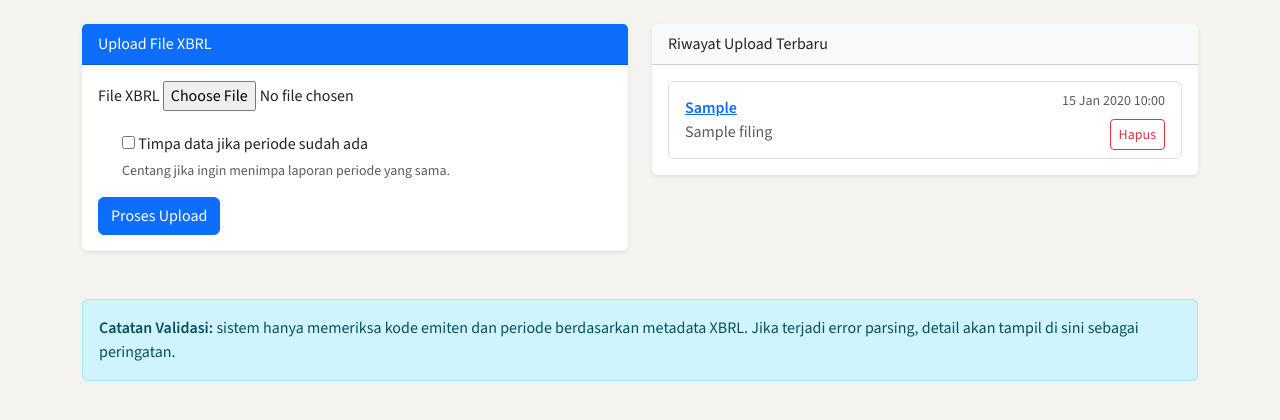
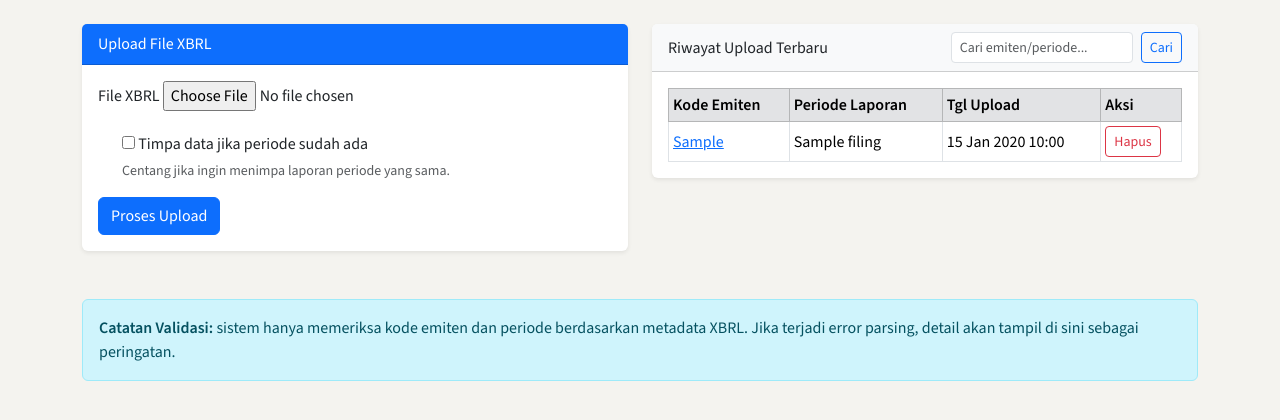
Before and after one commit to bagusprasojo/lap_xbrl, a Django app: page /dashboard/upload/ in a window 1280 px wide. Shown: the part 56-476 px from the top of the page. Run offline with Django 5.2, Linux system fonts and the light colour scheme; a user stored in the database is signed in; tables that the repository leaves empty hold one stand-in row (values such as "Sample post").

Commit message:
pagination riwayat upload

```diff
--- a/reports/views.py
+++ b/reports/views.py
@@ -112,20 +112,36 @@ class UploadXBRLView(LoginRequiredMixin, View):
 
     def get(self, request):
         form = XBRLUploadForm()
-        latest_filings = Filing.objects.select_related("company").order_by("-uploaded_at")[
-            :5
-        ]
+        query = request.GET.get("q", "").strip()
+        filings_qs = Filing.objects.select_related("company").order_by("-uploaded_at")
+        if query:
+            filings_qs = filings_qs.filter(
+                models.Q(company__ticker__icontains=query)
+                | models.Q(period_label__icontains=query)
+                | models.Q(company__name__icontains=query)
+            )
+        paginator = Paginator(filings_qs, 10)
+        page_number = request.GET.get("page")
+        latest_filings = paginator.get_page(page_number)
         return render(
             request,
             self.template_name,
-            {"form": form, "latest_filings": latest_filings},
+            {"form": form, "latest_filings": latest_filings, "query": query},
         )
 
     def post(self, request):
         form = XBRLUploadForm(request.POST, request.FILES)
-        latest_filings = Filing.objects.select_related("company").order_by("-uploaded_at")[
-            :5
-        ]
+        query = request.GET.get("q", "").strip()
+        filings_qs = Filing.objects.select_related("company").order_by("-uploaded_at")
+        if query:
+            filings_qs = filings_qs.filter(
+                models.Q(company__ticker__icontains=query)
+                | models.Q(period_label__icontains=query)
+                | models.Q(company__name__icontains=query)
+            )
+        paginator = Paginator(filings_qs, 10)
+        page_number = request.GET.get("page")
+        latest_filings = paginator.get_page(page_number)
 
         if form.is_valid():
             file_obj = form.cleaned_data["file"]
--- a/templates/reports/dashboard/upload.html
+++ b/templates/reports/dashboard/upload.html
@@ -34,40 +34,107 @@
     </div>
     <div class="col-lg-6">
         <div class="card shadow-sm">
-            <div class="card-header bg-light">
-                Riwayat Upload Terbaru
+            <div class="card-header bg-light d-flex flex-wrap align-items-center justify-content-between gap-2">
+                <span>Riwayat Upload Terbaru</span>
+                <form method="get" class="d-flex gap-2">
+                    <input type="text" name="q" class="form-control form-control-sm"
+                           placeholder="Cari emiten/periode..." value="{{ query }}">
+                    <button class="btn btn-outline-primary btn-sm" type="submit">Cari</button>
+                </form>
             </div>
             <div class="card-body">
                 {% if latest_filings %}
-                    <ul class="list-group">
+                    <div class="table-responsive">
+                        <table class="table table-sm table-bordered align-middle mb-0">
+                            <thead class="table-secondary">
+                            <tr>
+                                <th>Kode Emiten</th>
+                                <th>Periode Laporan</th>
+                                <th>Tgl Upload</th>
+                                <th>Aksi</th>
+                            </tr>
+                            </thead>
+                            <tbody>
                             {% for filing in latest_filings %}
-                            <li class="list-group-item d-flex justify-content-between align-items-center">
-                                <div>
-                                    <strong>
+                                <tr>
+                                    <td>
                                         <a href="{% url 'filing_detail' filing.id %}">
                                             {{ filing.company.ticker }}
                                         </a>
-                                    </strong><br>
-                                    <span class="text-muted">{{ filing.period_label }}</span>
-                                </div>
-                                <div class="text-end">
-                                    <small class="text-muted d-block">
-                                        {{ filing.uploaded_at|date:"d M Y H:i" }}
-                                    </small>
-                                    <form method="post" action="{% url 'delete_filing' filing.id %}">
+                                    </td>
+                                    <td>{{ filing.period_label }}</td>
+                                    <td>{{ filing.uploaded_at|date:"d M Y H:i" }}</td>
+                                    <td class="text-nowrap">
+                                        <form method="post" action="{% url 'delete_filing' filing.id %}" class="d-inline">
                                             {% csrf_token %}
                                             <button
                                                 type="submit"
-                                            class="btn btn-sm btn-outline-danger mt-2"
+                                                class="btn btn-sm btn-outline-danger"
                                                 onclick="return confirm('Hapus filing ini?');"
                                             >
                                                 Hapus
                                             </button>
                                         </form>
+                                    </td>
+                                </tr>
+                            {% endfor %}
+                            </tbody>
+                        </table>
                     </div>
+                    {% if latest_filings.paginator.num_pages > 1 %}
+                        <nav class="mt-3" aria-label="Pagination">
+                            <ul class="pagination justify-content-center mb-0">
+                                <li class="page-item {% if latest_filings.number == 1 %}disabled{% endif %}">
+                                    {% if latest_filings.number != 1 %}
+                                        <a class="page-link" href="?q={{ query }}&page=1" aria-label="Halaman pertama">
+                                            &laquo;&laquo;
+                                        </a>
+                                    {% else %}
+                                        <span class="page-link" aria-label="Halaman pertama">&laquo;&laquo;</span>
+                                    {% endif %}
                                 </li>
+                                <li class="page-item {% if not latest_filings.has_previous %}disabled{% endif %}">
+                                    {% if latest_filings.has_previous %}
+                                        <a class="page-link" href="?q={{ query }}&page={{ latest_filings.previous_page_number }}"
+                                           aria-label="Sebelumnya">
+                                            &laquo;
+                                        </a>
+                                    {% else %}
+                                        <span class="page-link" aria-label="Sebelumnya">&laquo;</span>
+                                    {% endif %}
+                                </li>
+                                {% for page_num in latest_filings.paginator.page_range %}
+                                    {% if page_num == latest_filings.number %}
+                                        <li class="page-item active"><span class="page-link">{{ page_num }}</span></li>
+                                    {% elif page_num >= latest_filings.number|add:-2 and page_num <= latest_filings.number|add:2 %}
+                                        <li class="page-item">
+                                            <a class="page-link" href="?q={{ query }}&page={{ page_num }}">{{ page_num }}</a>
+                                        </li>
+                                    {% endif %}
                                 {% endfor %}
+                                <li class="page-item {% if not latest_filings.has_next %}disabled{% endif %}">
+                                    {% if latest_filings.has_next %}
+                                        <a class="page-link" href="?q={{ query }}&page={{ latest_filings.next_page_number }}"
+                                           aria-label="Berikutnya">
+                                            &raquo;
+                                        </a>
+                                    {% else %}
+                                        <span class="page-link" aria-label="Berikutnya">&raquo;</span>
+                                    {% endif %}
+                                </li>
+                                <li class="page-item {% if latest_filings.number == latest_filings.paginator.num_pages %}disabled{% endif %}">
+                                    {% if latest_filings.number != latest_filings.paginator.num_pages %}
+                                        <a class="page-link" href="?q={{ query }}&page={{ latest_filings.paginator.num_pages }}"
+                                           aria-label="Halaman terakhir">
+                                            &raquo;&raquo;
+                                        </a>
+                                    {% else %}
+                                        <span class="page-link" aria-label="Halaman terakhir">&raquo;&raquo;</span>
+                                    {% endif %}
+                                </li>
                             </ul>
+                        </nav>
+                    {% endif %}
                 {% else %}
                     <p class="text-muted mb-0">Belum ada data.</p>
                 {% endif %}
```
Lines whose indentation alone changed are shown as unchanged.
